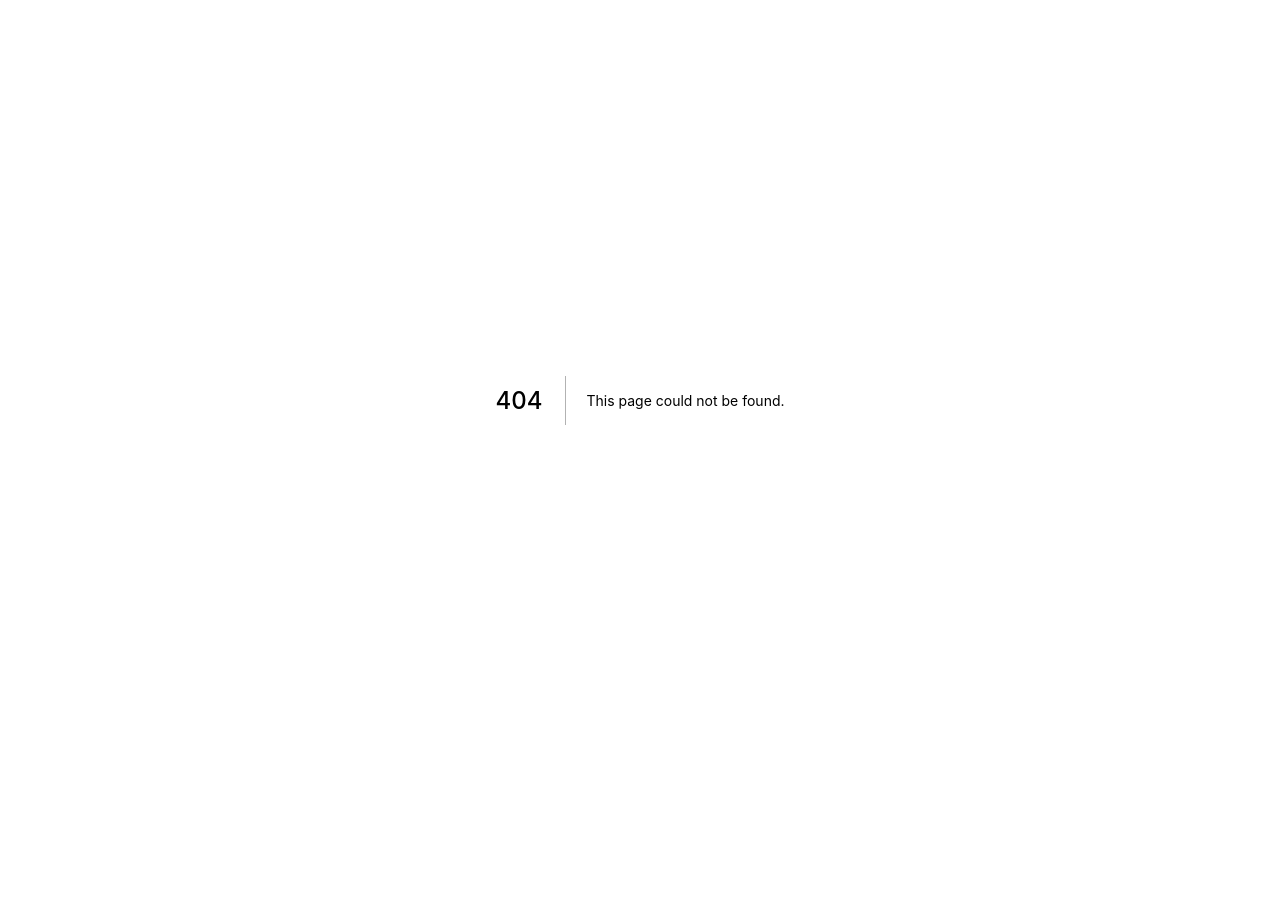
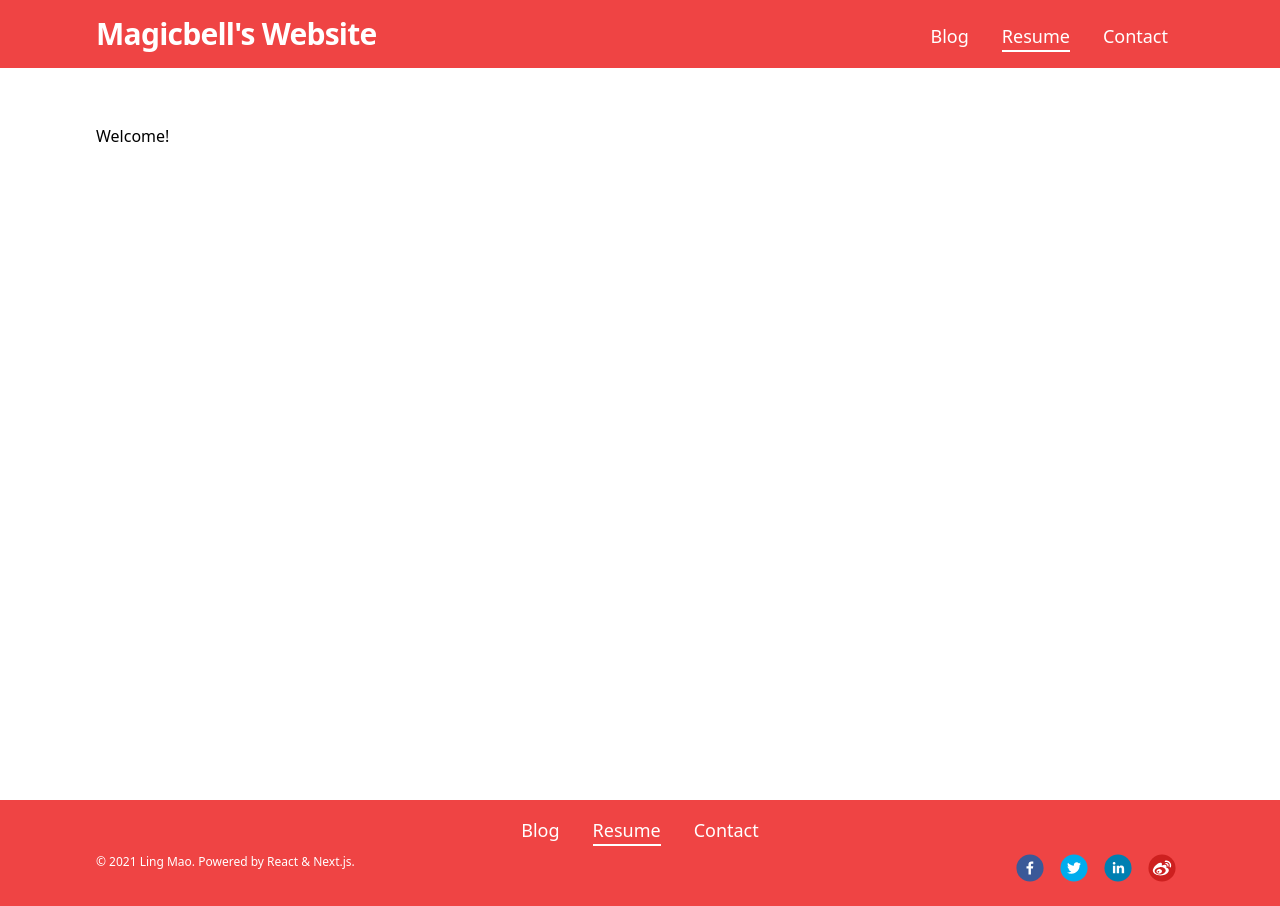
Before and after one commit to imagicbell/imagicbell.github.io, a Next.js app: page /resume in a window 1280 px wide. Before the commit this address had no page. Before the commit the page ends 800 px from the top, so only its background shows below. Built offline with nearby package versions, Linux system fonts and the light colour scheme.

Commit message:
add pages/contact pages/resume

```diff
--- a/components/post-footer.js
+++ b/components/post-footer.js
@@ -62,9 +62,9 @@ function PostDisqus({ post }) {
 
 function PostMore({ morePosts }) {
 	return (
-		<div>
+		<div className="pt-4 pb-6">
 			<h2 className="text-xl font-medium leading-tight md:leading-none mb-6 text-center">MORE FROM THE BLOG</h2>
-			<div className="grid grid-flow-row grid-cols-2 grid-rows-2 lg:grid-cols-4 gap-4">
+			<div className="grid grid-flow-row grid-cols-2 grid-rows-2 lg:grid-cols-4 lg:grid-rows-1 gap-4">
 				{
 					morePosts.map(post => (
 						<PostCard key={post.slug} post={post} />
--- /dev/null
+++ b/pages/contact.js
@@ -0,0 +1,9 @@
+import Layout from '../components/layout'
+
+export default function Contact({ }) {
+  return (
+    <Layout>
+      <div>Welcome!</div>
+    </Layout>
+  )
+}
--- /dev/null
+++ b/pages/resume.js
@@ -0,0 +1,9 @@
+import Layout from '../components/layout'
+
+export default function Resume({ }) {
+  return (
+    <Layout>
+      <div>Welcome!</div>
+    </Layout>
+  )
+}
```
